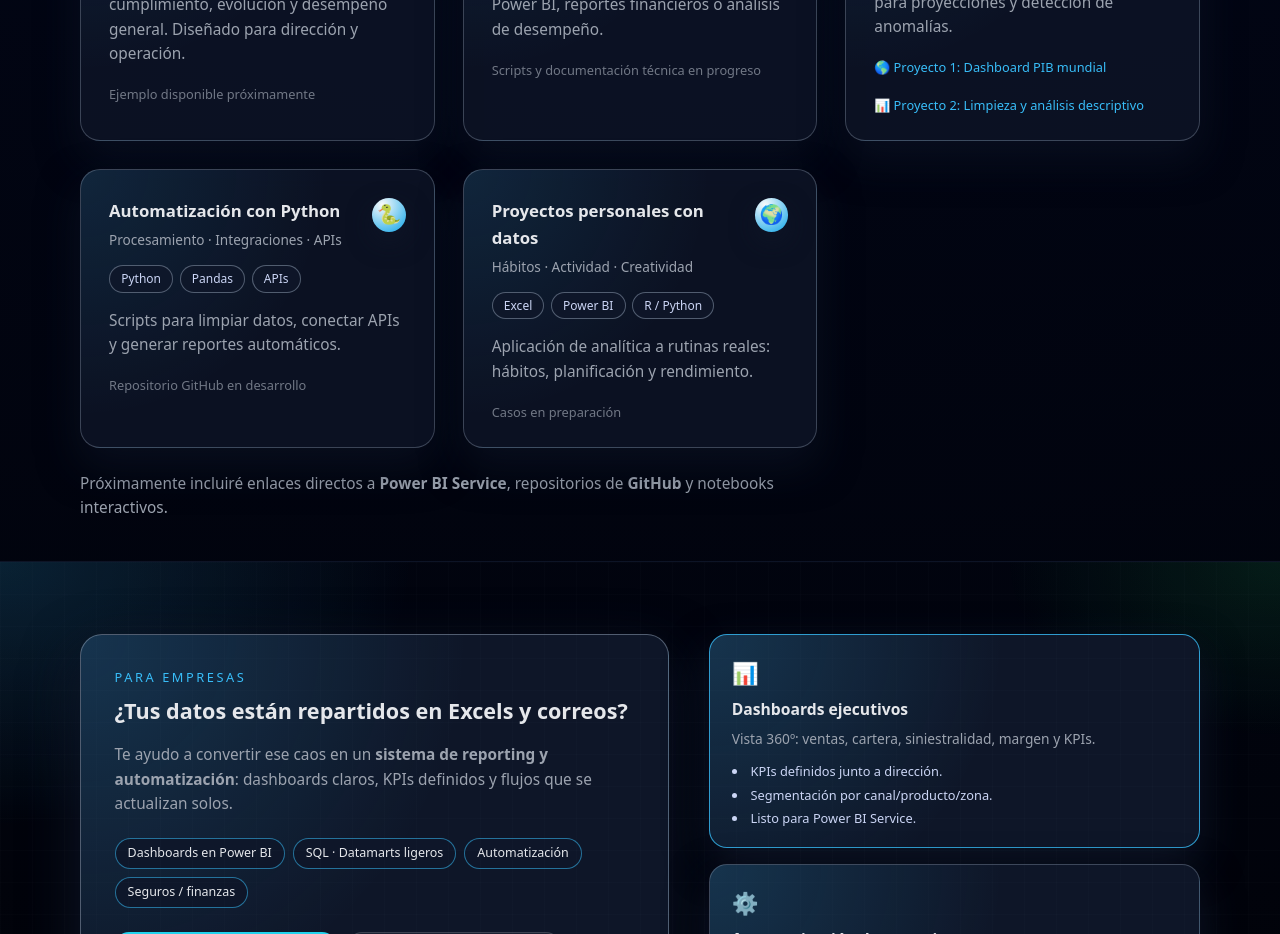
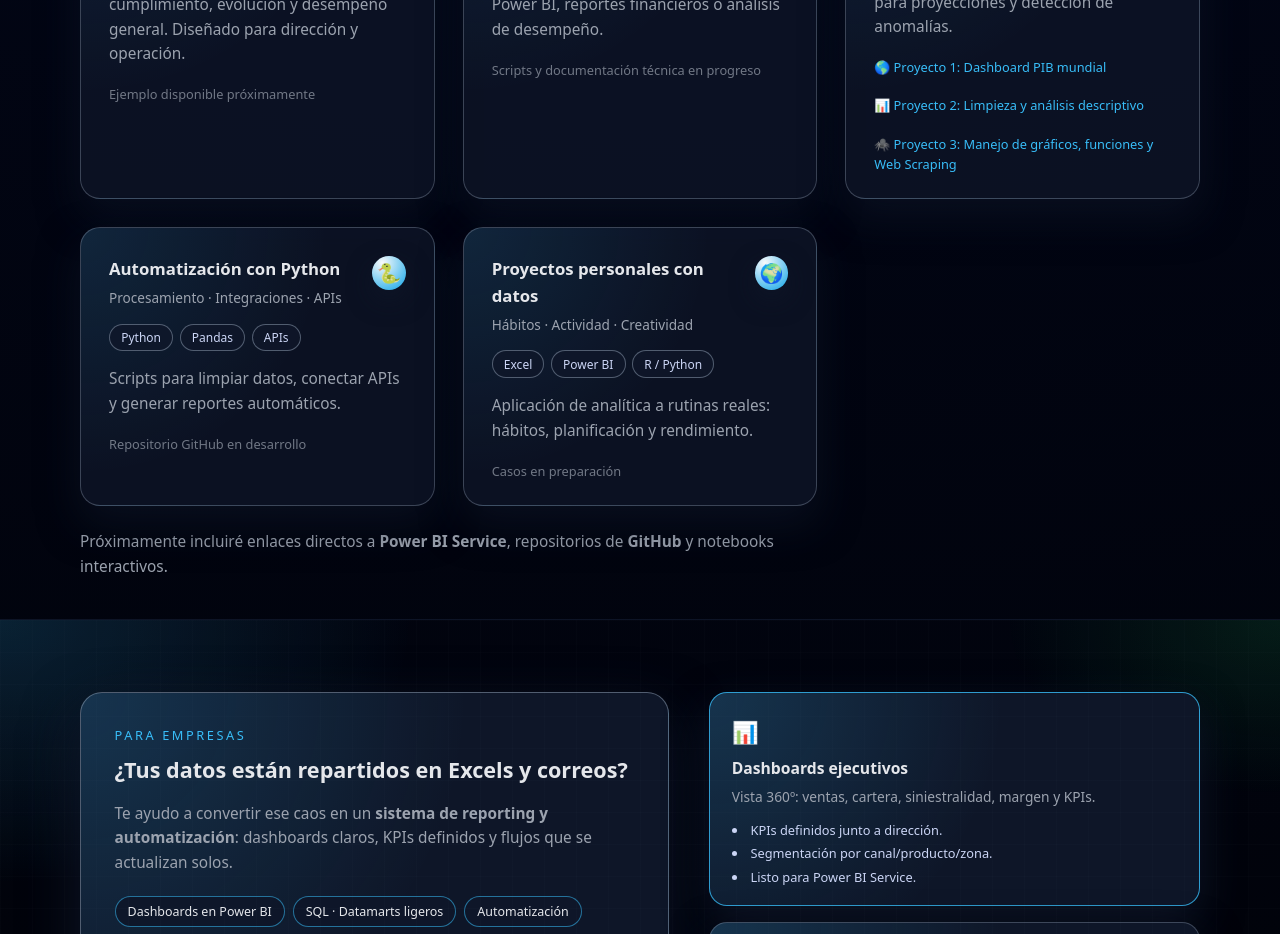
Before and after one commit to LuisFer970811/portfolio-luis-2025, a React app: page / in a window 1280 px wide. Shown: the part 2360-3294 px from the top of the page. Built offline with nearby package versions, Linux system fonts and the light colour scheme; the HTML template or start-up script is replaced by a standard one.

Commit message:
proyecto_3_añadido

```diff
--- a/src/components/Home.jsx
+++ b/src/components/Home.jsx
@@ -408,6 +408,16 @@ export default function Home() {
                     📊 Proyecto 2: Limpieza y análisis descriptivo
                   </a>
                 </div>
+                <div className="project-links">
+                  <a
+                    href="https://luisfer970811.github.io/web-scraping-project/"
+                    target="_blank"
+                    rel="noopener noreferrer"
+                    className="btn-primary"
+                  >
+                     🕷️ Proyecto 3: Manejo de gráficos, funciones y Web Scraping
+                  </a>
+                </div>
               </article>
 
               {/* Python */}
```
